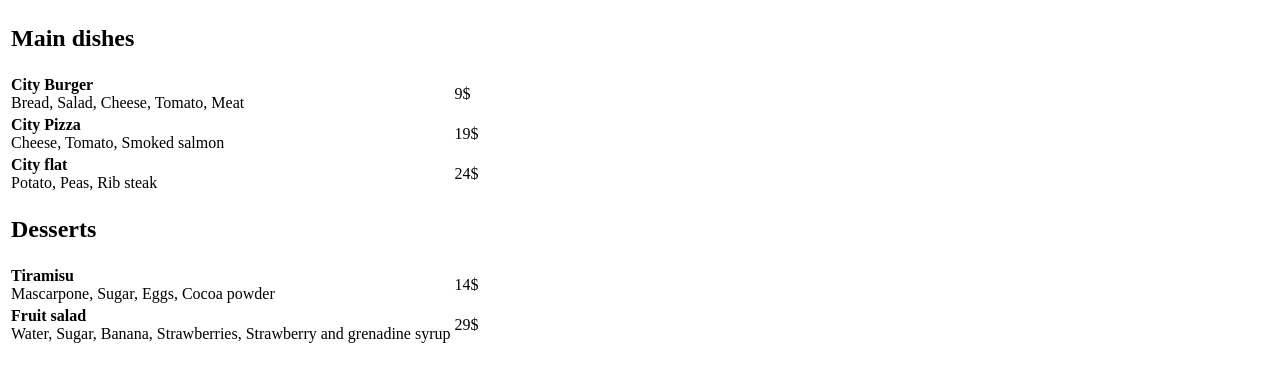
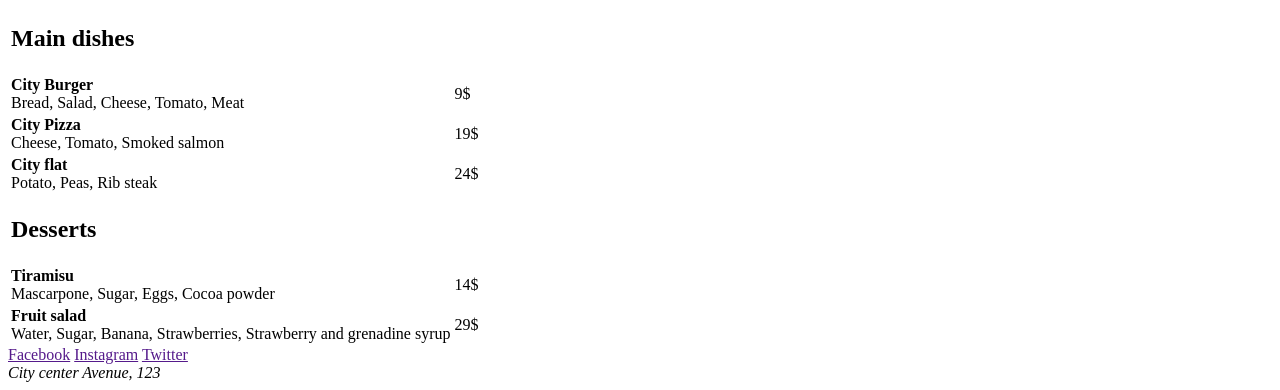
Before and after one commit to MHDSOU/HTML-CSS-Project-Repository, a plain HTML site: page menu.html in a window 1280 px wide. Shown: the part 466-856 px from the top of the page. Before the commit the page ends 820 px from the top, so only its background shows below. Drawn offline with Linux system fonts and the light colour scheme.

Commit message:
menu footer

```diff
--- a/menu.html
+++ b/menu.html
@@ -77,5 +77,11 @@
         </tr>
       </table>
     </article>
+    <footer>
+      <a href="">Facebook</a>
+      <a href="">Instagram</a>
+      <a href="">Twitter</a>
+      <address>City center Avenue, 123</address>
+    </footer>
   </body>
 </html>
```
